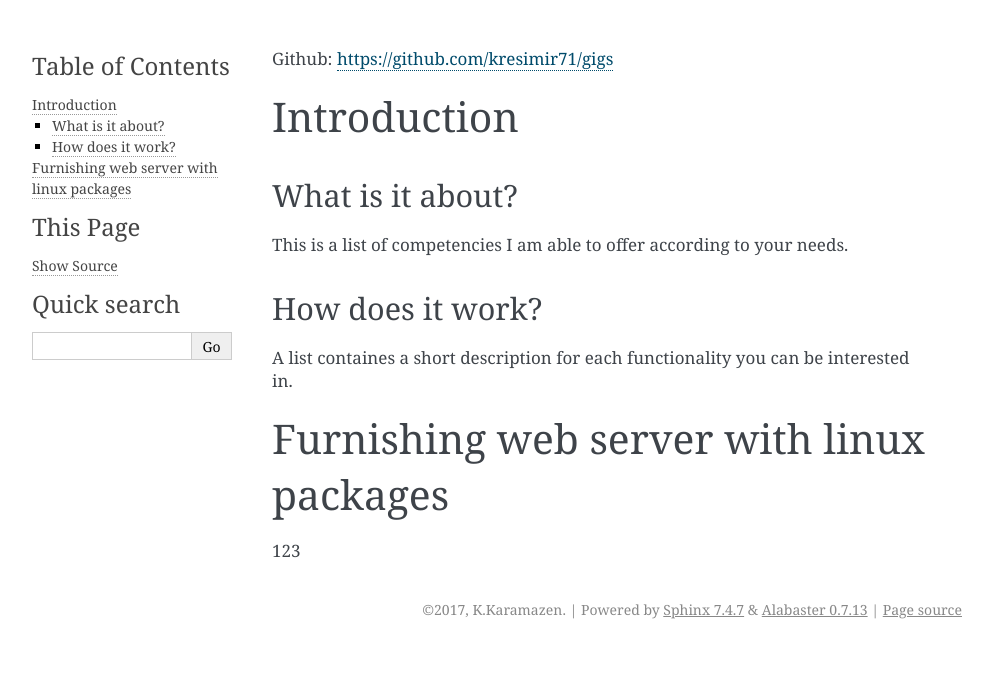
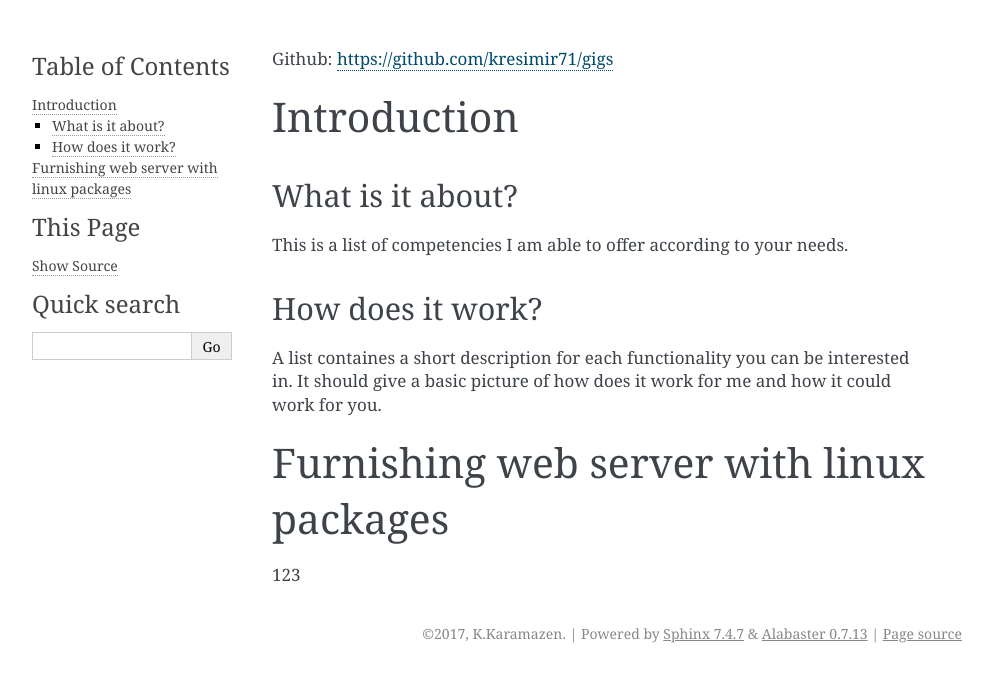
Before and after one commit to kresimir71/gigs, a Sphinx documentation site: the page built from docs/gigs.rst, in a window 1280 px wide. Shown: the top 682 px of the page, without its empty margins (148-1141 px from the left). Built offline with Sphinx 7.4.7, drawn with Linux system fonts in a browser that asks for light colours.

Commit message:
docs added

```diff
--- a/docs/gigs.rst
+++ b/docs/gigs.rst
@@ -12,7 +12,7 @@ This is a list of competencies I am able to offer according to your needs.
 How does it work?
 *********************************
 
-A list containes a short description for each functionality you can be interested in.
+A list containes a short description for each functionality you can be interested in. It should give a basic picture of how does it work for me and how it could work for you.
 
 Furnishing web server with linux packages
 ##################################################
```
